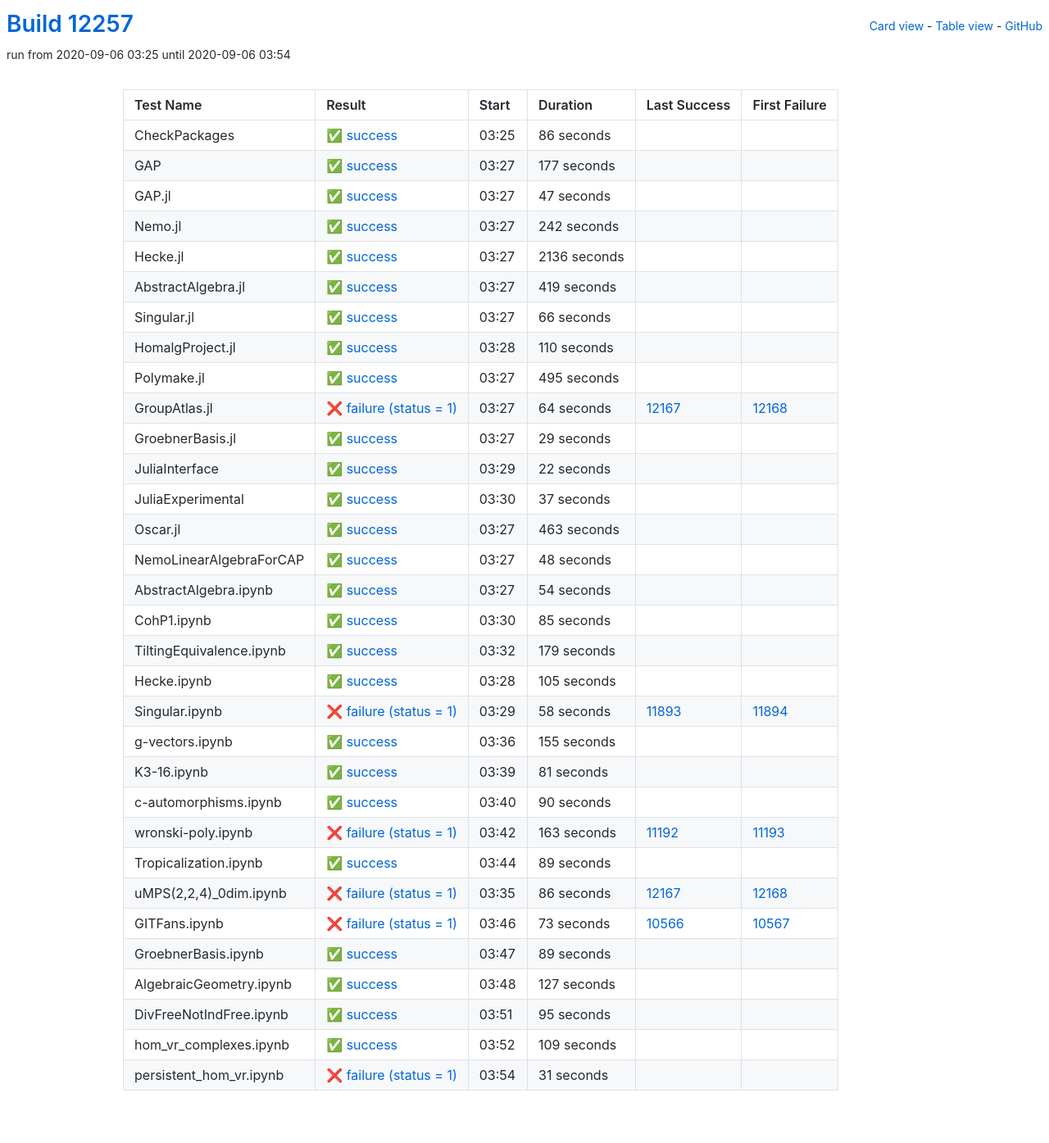
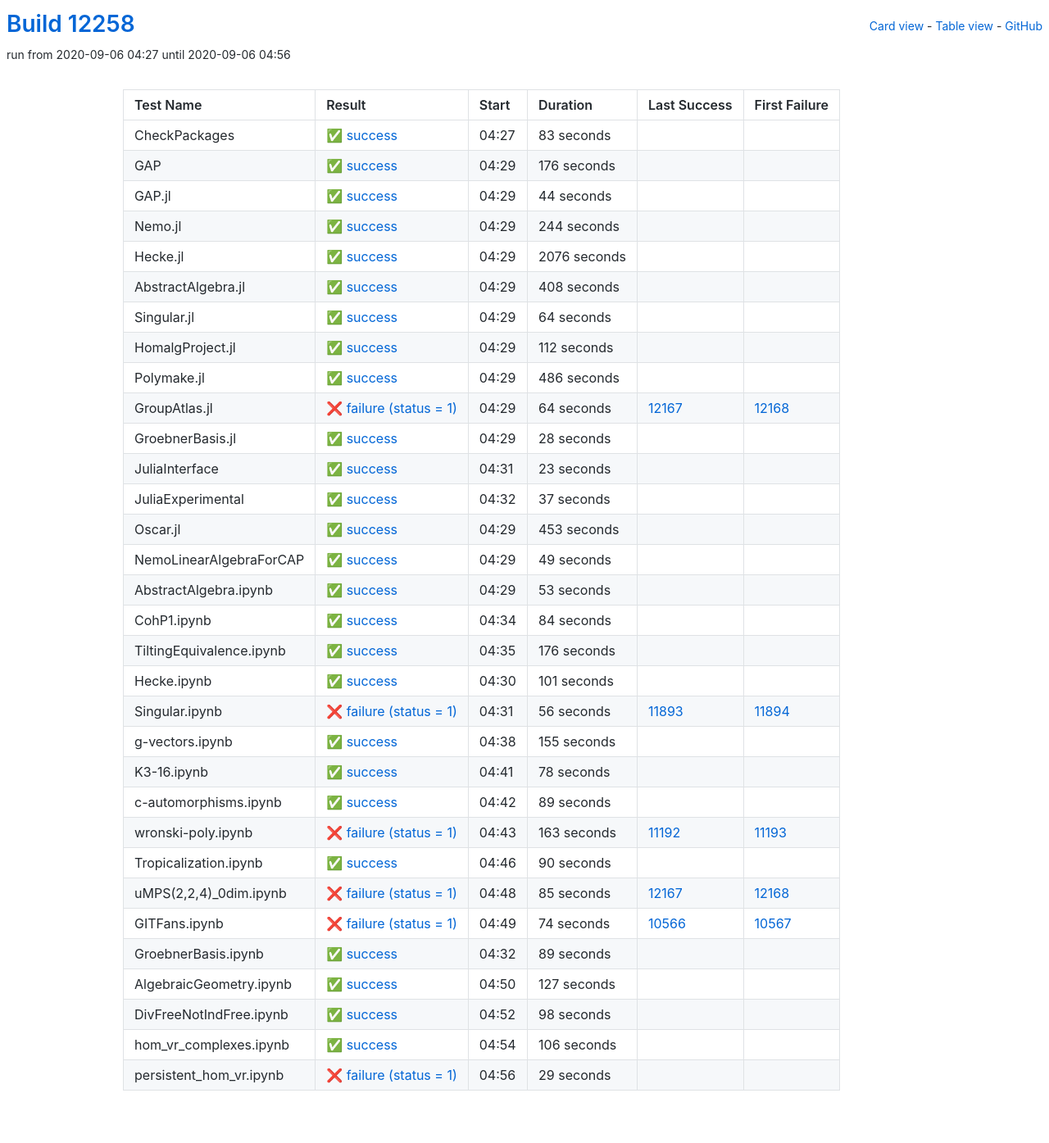
Before and after one commit to oscar-system/oscar-ci-status, a Jekyll site: the page built from table.html, in a window 1280 px wide. Shown: the whole page at 82% size. Built offline with Jekyll 4.4.1, drawn with Linux system fonts in a browser that asks for light colours.

Commit message:
Build #12258

```diff
--- a/_data/ci.yml
+++ b/_data/ci.yml
@@ -1,6 +1,6 @@
 ---
-build: 12257
-build_url: https://oscarci.mathematik.uni-kl.de/job/oscar/12257/
+build: 12258
+build_url: https://oscarci.mathematik.uni-kl.de/job/oscar/12258/
 job: oscar
 organization: oscar-system
 repo: oscar-ci-status
@@ -8,116 +8,116 @@
 tests:
 - name: CheckPackages
   id: checkpackages
-  log: https://oscarci.mathematik.uni-kl.de/job/oscar/12257/artifact/logs/build-12257/CheckPackages.log
-  start: 2020-09-06 03:25
+  log: https://oscarci.mathematik.uni-kl.de/job/oscar/12258/artifact/logs/build-12258/CheckPackages.log
+  start: 2020-09-06 04:27
   success: true
   exitcode: 0
   status: success
-  duration: 86
+  duration: 83
   last_success: false
   last_success_url:
   first_failure: false
   first_failure_url:
 - name: GAP
   id: gap
-  log: https://oscarci.mathematik.uni-kl.de/job/oscar/12257/artifact/logs/build-12257/GAP.log
-  start: 2020-09-06 03:27
+  log: https://oscarci.mathematik.uni-kl.de/job/oscar/12258/artifact/logs/build-12258/GAP.log
+  start: 2020-09-06 04:29
   success: true
   exitcode: 0
   status: success
-  duration: 177
+  duration: 176
   last_success: false
   last_success_url:
   first_failure: false
   first_failure_url:
 - name: GAP.jl
   id: gap-jl
-  log: https://oscarci.mathematik.uni-kl.de/job/oscar/12257/artifact/logs/build-12257/GAP.jl.log
-  start: 2020-09-06 03:27
+  log: https://oscarci.mathematik.uni-kl.de/job/oscar/12258/artifact/logs/build-12258/GAP.jl.log
+  start: 2020-09-06 04:29
   success: true
   exitcode: 0
   status: success
-  duration: 47
+  duration: 44
   last_success: false
   last_success_url:
   first_failure: false
   first_failure_url:
 - name: Nemo.jl
   id: nemo-jl
-  log: https://oscarci.mathematik.uni-kl.de/job/oscar/12257/artifact/logs/build-12257/Nemo.jl.log
-  start: 2020-09-06 03:27
+  log: https://oscarci.mathematik.uni-kl.de/job/oscar/12258/artifact/logs/build-12258/Nemo.jl.log
+  start: 2020-09-06 04:29
   success: true
   exitcode: 0
   status: success
-  duration: 242
+  duration: 244
   last_success: false
   last_success_url:
   first_failure: false
   first_failure_url:
 - name: Hecke.jl
   id: hecke-jl
-  log: https://oscarci.mathematik.uni-kl.de/job/oscar/12257/artifact/logs/build-12257/Hecke.jl.log
-  start: 2020-09-06 03:27
+  log: https://oscarci.mathematik.uni-kl.de/job/oscar/12258/artifact/logs/build-12258/Hecke.jl.log
+  start: 2020-09-06 04:29
   success: true
   exitcode: 0
   status: success
-  duration: 2136
+  duration: 2076
   last_success: false
   last_success_url:
   first_failure: false
   first_failure_url:
 - name: AbstractAlgebra.jl
   id: abstractalgebra-jl
-  log: https://oscarci.mathematik.uni-kl.de/job/oscar/12257/artifact/logs/build-12257/AbstractAlgebra.jl.log
-  start: 2020-09-06 03:27
+  log: https://oscarci.mathematik.uni-kl.de/job/oscar/12258/artifact/logs/build-12258/AbstractAlgebra.jl.log
+  start: 2020-09-06 04:29
   success: true
   exitcode: 0
   status: success
-  duration: 419
+  duration: 408
   last_success: false
   last_success_url:
   first_failure: false
   first_failure_url:
 - name: Singular.jl
   id: singular-jl
-  log: https://oscarci.mathematik.uni-kl.de/job/oscar/12257/artifact/logs/build-12257/Singular.jl.log
-  start: 2020-09-06 03:27
+  log: https://oscarci.mathematik.uni-kl.de/job/oscar/12258/artifact/logs/build-12258/Singular.jl.log
+  start: 2020-09-06 04:29
   success: true
   exitcode: 0
   status: success
-  duration: 66
+  duration: 64
   last_success: false
   last_success_url:
   first_failure: false
   first_failure_url:
 - name: HomalgProject.jl
   id: homalgproject-jl
-  log: https://oscarci.mathematik.uni-kl.de/job/oscar/12257/artifact/logs/build-12257/HomalgProject.jl.log
-  start: 2020-09-06 03:28
+  log: https://oscarci.mathematik.uni-kl.de/job/oscar/12258/artifact/logs/build-12258/HomalgProject.jl.log
+  start: 2020-09-06 04:29
   success: true
   exitcode: 0
   status: success
-  duration: 110
+  duration: 112
   last_success: false
   last_success_url:
   first_failure: false
   first_failure_url:
 - name: Polymake.jl
   id: polymake-jl
-  log: https://oscarci.mathematik.uni-kl.de/job/oscar/12257/artifact/logs/build-12257/Polymake.jl.log
-  start: 2020-09-06 03:27
+  log: https://oscarci.mathematik.uni-kl.de/job/oscar/12258/artifact/logs/build-12258/Polymake.jl.log
+  start: 2020-09-06 04:29
   success: true
   exitcode: 0
   status: success
-  duration: 495
+  duration: 486
   last_success: false
   last_success_url:
   first_failure: false
   first_failure_url:
 - name: GroupAtlas.jl
   id: groupatlas-jl
-  log: https://oscarci.mathematik.uni-kl.de/job/oscar/12257/artifact/logs/build-12257/GroupAtlas.jl.log
-  start: 2020-09-06 03:27
+  log: https://oscarci.mathematik.uni-kl.de/job/oscar/12258/artifact/logs/build-12258/GroupAtlas.jl.log
+  start: 2020-09-06 04:29
   success: false
   exitcode: 1
   status: failure
@@ -128,32 +128,32 @@
   first_failure_url: https://oscarci.mathematik.uni-kl.de/job/oscar/12168/
 - name: GroebnerBasis.jl
   id: groebnerbasis-jl
-  log: https://oscarci.mathematik.uni-kl.de/job/oscar/12257/artifact/logs/build-12257/GroebnerBasis.jl.log
-  start: 2020-09-06 03:27
+  log: https://oscarci.mathematik.uni-kl.de/job/oscar/12258/artifact/logs/build-12258/GroebnerBasis.jl.log
+  start: 2020-09-06 04:29
   success: true
   exitcode: 0
   status: success
-  duration: 29
+  duration: 28
   last_success: false
   last_success_url:
   first_failure: false
   first_failure_url:
 - name: JuliaInterface
   id: juliainterface
-  log: https://oscarci.mathematik.uni-kl.de/job/oscar/12257/artifact/logs/build-12257/JuliaInterface.log
-  start: 2020-09-06 03:29
+  log: https://oscarci.mathematik.uni-kl.de/job/oscar/12258/artifact/logs/build-12258/JuliaInterface.log
+  start: 2020-09-06 04:31
   success: true
   exitcode: 0
   status: success
-  duration: 22
+  duration: 23
   last_success: false
   last_success_url:
   first_failure: false
   first_failure_url:
 - name: JuliaExperimental
   id: juliaexperimental
-  log: https://oscarci.mathematik.uni-kl.de/job/oscar/12257/artifact/logs/build-12257/JuliaExperimental.log
-  start: 2020-09-06 03:30
+  log: https://oscarci.mathematik.uni-kl.de/job/oscar/12258/artifact/logs/build-12258/JuliaExperimental.log
+  start: 2020-09-06 04:32
   success: true
   exitcode: 0
   status: success
@@ -164,92 +164,92 @@
   first_failure_url:
 - name: Oscar.jl
   id: oscar-jl
-  log: https://oscarci.mathematik.uni-kl.de/job/oscar/12257/artifact/logs/build-12257/Oscar.jl.log
-  start: 2020-09-06 03:27
+  log: https://oscarci.mathematik.uni-kl.de/job/oscar/12258/artifact/logs/build-12258/Oscar.jl.log
+  start: 2020-09-06 04:29
   success: true
   exitcode: 0
   status: success
-  duration: 463
+  duration: 453
   last_success: false
   last_success_url:
   first_failure: false
   first_failure_url:
 - name: NemoLinearAlgebraForCAP
   id: nemolinearalgebraforcap
-  log: https://oscarci.mathematik.uni-kl.de/job/oscar/12257/artifact/logs/build-12257/NemoLinearAlgebraForCAP.log
-  start: 2020-09-06 03:27
+  log: https://oscarci.mathematik.uni-kl.de/job/oscar/12258/artifact/logs/build-12258/NemoLinearAlgebraForCAP.log
+  start: 2020-09-06 04:29
   success: true
   exitcode: 0
   status: success
-  duration: 48
+  duration: 49
   last_success: false
   last_success_url:
   first_failure: false
   first_failure_url:
 - name: AbstractAlgebra.ipynb
   id: abstractalgebra-ipynb
-  log: https://oscarci.mathematik.uni-kl.de/job/oscar/12257/artifact/logs/build-12257/AbstractAlgebra.ipynb.log
-  start: 2020-09-06 03:27
+  log: https://oscarci.mathematik.uni-kl.de/job/oscar/12258/artifact/logs/build-12258/AbstractAlgebra.ipynb.log
+  start: 2020-09-06 04:29
   success: true
   exitcode: 0
   status: success
-  duration: 54
+  duration: 53
   last_success: false
   last_success_url:
   first_failure: false
   first_failure_url:
 - name: CohP1.ipynb
   id: cohp1-ipynb
-  log: https://oscarci.mathematik.uni-kl.de/job/oscar/12257/artifact/logs/build-12257/CohP1.ipynb.log
-  start: 2020-09-06 03:30
+  log: https://oscarci.mathematik.uni-kl.de/job/oscar/12258/artifact/logs/build-12258/CohP1.ipynb.log
+  start: 2020-09-06 04:34
   success: true
   exitcode: 0
   status: success
-  duration: 85
+  duration: 84
   last_success: false
   last_success_url:
   first_failure: false
   first_failure_url:
 - name: TiltingEquivalence.ipynb
   id: tiltingequivalence-ipynb
-  log: https://oscarci.mathematik.uni-kl.de/job/oscar/12257/artifact/logs/build-12257/TiltingEquivalence.ipynb.log
-  start: 2020-09-06 03:32
+  log: https://oscarci.mathematik.uni-kl.de/job/oscar/12258/artifact/logs/build-12258/TiltingEquivalence.ipynb.log
+  start: 2020-09-06 04:35
   success: true
   exitcode: 0
   status: success
-  duration: 179
+  duration: 176
   last_success: false
   last_success_url:
   first_failure: false
   first_failure_url:
 - name: Hecke.ipynb
   id: hecke-ipynb
-  log: https://oscarci.mathematik.uni-kl.de/job/oscar/12257/artifact/logs/build-12257/Hecke.ipynb.log
-  start: 2020-09-06 03:28
+  log: https://oscarci.mathematik.uni-kl.de/job/oscar/12258/artifact/logs/build-12258/Hecke.ipynb.log
+  start: 2020-09-06 04:30
   success: true
   exitcode: 0
   status: success
-  duration: 105
+  duration: 101
   last_success: false
   last_success_url:
   first_failure: false
   first_failure_url:
 - name: Singular.ipynb
   id: singular-ipynb
-  log: https://oscarci.mathematik.uni-kl.de/job/oscar/12257/artifact/logs/build-12257/Singular.ipynb.log
-  start: 2020-09-06 03:29
+  log: https://oscarci.mathematik.uni-kl.de/job/oscar/12258/artifact/logs/build-12258/Singular.ipynb.log
+  start: 2020-09-06 04:31
   success: false
   exitcode: 1
   status: failure
-  duration: 58
+  duration: 56
   last_success: 11893
   last_success_url: https://oscarci.mathematik.uni-kl.de/job/oscar/11893/
   first_failure: 11894
   first_failure_url: https://oscarci.mathematik.uni-kl.de/job/oscar/11894/
 - name: g-vectors.ipynb
   id: g-vectors-ipynb
-  log: https://oscarci.mathematik.uni-kl.de/job/oscar/12257/artifact/logs/build-12257/g-vectors.ipynb.log
-  start: 2020-09-06 03:36
+  log: https://oscarci.mathematik.uni-kl.de/job/oscar/12258/artifact/logs/build-12258/g-vectors.ipynb.log
+  start: 2020-09-06 04:38
   success: true
   exitcode: 0
   status: success
@@ -260,32 +260,32 @@
   first_failure_url:
 - name: K3-16.ipynb
   id: k3-16-ipynb
-  log: https://oscarci.mathematik.uni-kl.de/job/oscar/12257/artifact/logs/build-12257/K3-16.ipynb.log
-  start: 2020-09-06 03:39
+  log: https://oscarci.mathematik.uni-kl.de/job/oscar/12258/artifact/logs/build-12258/K3-16.ipynb.log
+  start: 2020-09-06 04:41
   success: true
   exitcode: 0
   status: success
-  duration: 81
+  duration: 78
   last_success: false
   last_success_url:
   first_failure: false
   first_failure_url:
 - name: c-automorphisms.ipynb
   id: c-automorphisms-ipynb
-  log: https://oscarci.mathematik.uni-kl.de/job/oscar/12257/artifact/logs/build-12257/c-automorphisms.ipynb.log
-  start: 2020-09-06 03:40
+  log: https://oscarci.mathematik.uni-kl.de/job/oscar/12258/artifact/logs/build-12258/c-automorphisms.ipynb.log
+  start: 2020-09-06 04:42
   success: true
   exitcode: 0
   status: success
-  duration: 90
+  duration: 89
   last_success: false
   last_success_url:
   first_failure: false
   first_failure_url:
 - name: wronski-poly.ipynb
   id: wronski-poly-ipynb
-  log: https://oscarci.mathematik.uni-kl.de/job/oscar/12257/artifact/logs/build-12257/wronski-poly.ipynb.log
-  start: 2020-09-06 03:42
+  log: https://oscarci.mathematik.uni-kl.de/job/oscar/12258/artifact/logs/build-12258/wronski-poly.ipynb.log
+  start: 2020-09-06 04:43
   success: false
   exitcode: 1
   status: failure
@@ -296,44 +296,44 @@
   first_failure_url: https://oscarci.mathematik.uni-kl.de/job/oscar/11193/
 - name: Tropicalization.ipynb
   id: tropicalization-ipynb
-  log: https://oscarci.mathematik.uni-kl.de/job/oscar/12257/artifact/logs/build-12257/Tropicalization.ipynb.log
-  start: 2020-09-06 03:44
+  log: https://oscarci.mathematik.uni-kl.de/job/oscar/12258/artifact/logs/build-12258/Tropicalization.ipynb.log
+  start: 2020-09-06 04:46
   success: true
   exitcode: 0
   status: success
-  duration: 89
+  duration: 90
   last_success: false
   last_success_url:
   first_failure: false
   first_failure_url:
 - name: uMPS(2,2,4)_0dim.ipynb
   id: umps-2-2-4-0dim-ipynb
-  log: https://oscarci.mathematik.uni-kl.de/job/oscar/12257/artifact/logs/build-12257/uMPS-2-2-4-_0dim.ipynb.log
-  start: 2020-09-06 03:35
+  log: https://oscarci.mathematik.uni-kl.de/job/oscar/12258/artifact/logs/build-12258/uMPS-2-2-4-_0dim.ipynb.log
+  start: 2020-09-06 04:48
   success: false
   exitcode: 1
   status: failure
-  duration: 86
+  duration: 85
   last_success: 12167
   last_success_url: https://oscarci.mathematik.uni-kl.de/job/oscar/12167/
   first_failure: 12168
   first_failure_url: https://oscarci.mathematik.uni-kl.de/job/oscar/12168/
 - name: GITFans.ipynb
   id: gitfans-ipynb
-  log: https://oscarci.mathematik.uni-kl.de/job/oscar/12257/artifact/logs/build-12257/GITFans.ipynb.log
-  start: 2020-09-06 03:46
+  log: https://oscarci.mathematik.uni-kl.de/job/oscar/12258/artifact/logs/build-12258/GITFans.ipynb.log
+  start: 2020-09-06 04:49
   success: false
   exitcode: 1
   status: failure
-  duration: 73
+  duration: 74
   last_success: 10566
   last_success_url: https://oscarci.mathematik.uni-kl.de/job/oscar/10566/
   first_failure: 10567
   first_failure_url: https://oscarci.mathematik.uni-kl.de/job/oscar/10567/
 - name: GroebnerBasis.ipynb
   id: groebnerbasis-ipynb
-  log: https://oscarci.mathematik.uni-kl.de/job/oscar/12257/artifact/logs/build-12257/GroebnerBasis.ipynb.log
-  start: 2020-09-06 03:47
+  log: https://oscarci.mathematik.uni-kl.de/job/oscar/12258/artifact/logs/build-12258/GroebnerBasis.ipynb.log
+  start: 2020-09-06 04:32
   success: true
   exitcode: 0
   status: success
@@ -344,8 +344,8 @@
   first_failure_url:
 - name: AlgebraicGeometry.ipynb
   id: algebraicgeometry-ipynb
-  log: https://oscarci.mathematik.uni-kl.de/job/oscar/12257/artifact/logs/build-12257/AlgebraicGeometry.ipynb.log
-  start: 2020-09-06 03:48
+  log: https://oscarci.mathematik.uni-kl.de/job/oscar/12258/artifact/logs/build-12258/AlgebraicGeometry.ipynb.log
+  start: 2020-09-06 04:50
   success: true
   exitcode: 0
   status: success
@@ -356,36 +356,36 @@
   first_failure_url:
 - name: DivFreeNotIndFree.ipynb
   id: divfreenotindfree-ipynb
-  log: https://oscarci.mathematik.uni-kl.de/job/oscar/12257/artifact/logs/build-12257/DivFreeNotIndFree.ipynb.log
-  start: 2020-09-06 03:51
+  log: https://oscarci.mathematik.uni-kl.de/job/oscar/12258/artifact/logs/build-12258/DivFreeNotIndFree.ipynb.log
+  start: 2020-09-06 04:52
   success: true
   exitcode: 0
   status: success
-  duration: 95
+  duration: 98
   last_success: false
   last_success_url:
   first_failure: false
   first_failure_url:
 - name: hom_vr_complexes.ipynb
   id: hom-vr-complexes-ipynb
-  log: https://oscarci.mathematik.uni-kl.de/job/oscar/12257/artifact/logs/build-12257/hom_vr_complexes.ipynb.log
-  start: 2020-09-06 03:52
+  log: https://oscarci.mathematik.uni-kl.de/job/oscar/12258/artifact/logs/build-12258/hom_vr_complexes.ipynb.log
+  start: 2020-09-06 04:54
   success: true
   exitcode: 0
   status: success
-  duration: 109
+  duration: 106
   last_success: false
   last_success_url:
   first_failure: false
   first_failure_url:
 - name: persistent_hom_vr.ipynb
   id: persistent-hom-vr-ipynb
-  log: https://oscarci.mathematik.uni-kl.de/job/oscar/12257/artifact/logs/build-12257/persistent_hom_vr.ipynb.log
-  start: 2020-09-06 03:54
+  log: https://oscarci.mathematik.uni-kl.de/job/oscar/12258/artifact/logs/build-12258/persistent_hom_vr.ipynb.log
+  start: 2020-09-06 04:56
   success: false
   exitcode: 1
   status: failure
-  duration: 31
+  duration: 29
   last_success: false
   last_success_url:
   first_failure: false
```
Also changed, not shown: README.md.
